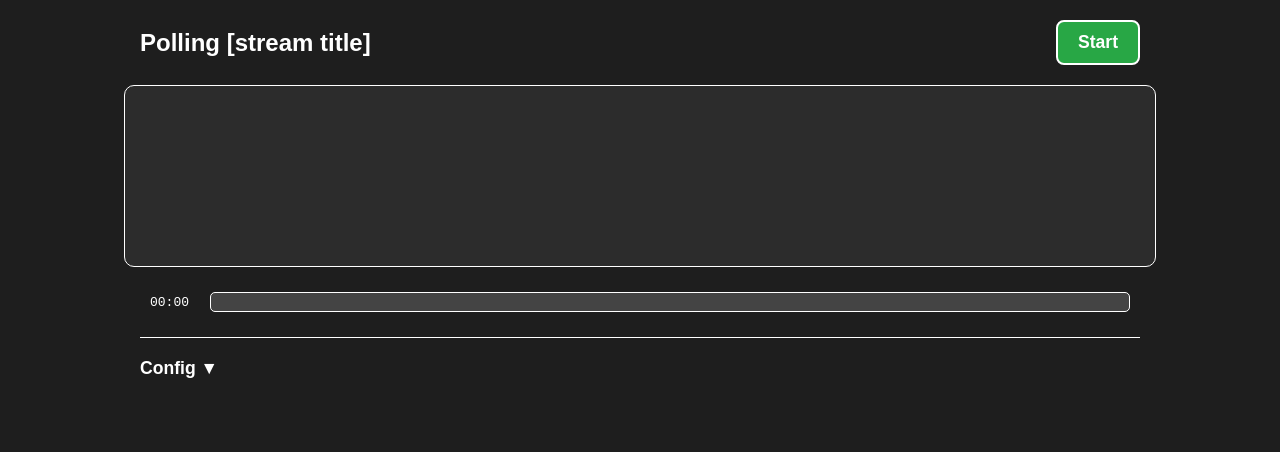
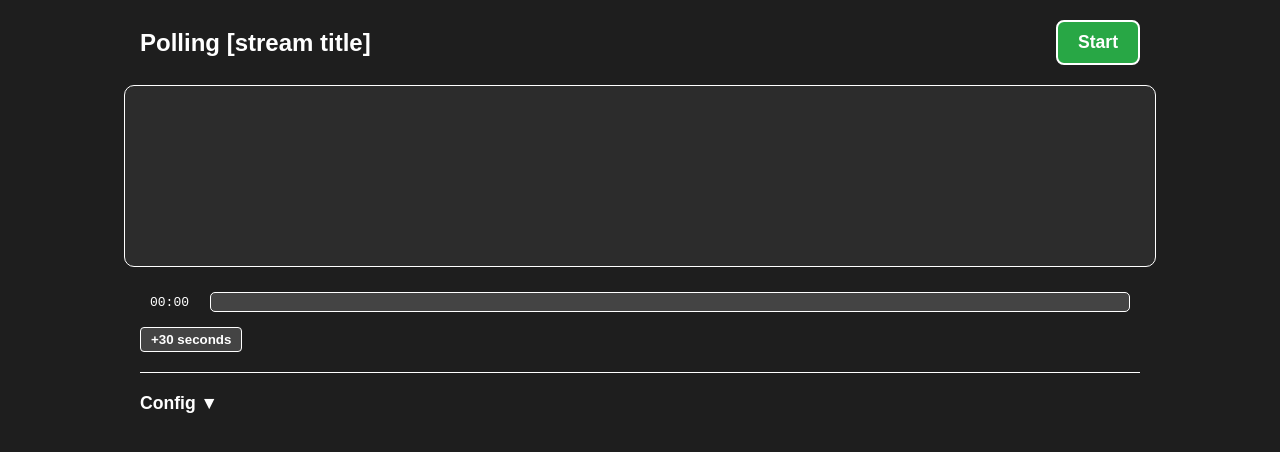
Before and after one commit to Sigilus0/RunePoll, a website: page public/index.html in a window 1280 px wide. Drawn offline with Linux system fonts and the light colour scheme; no server answers.

Commit message:
Add extend poll button

```diff
--- a/public/index.html
+++ b/public/index.html
@@ -25,6 +25,9 @@
     <div id="poll-timer-bar">
       <div id="poll-timer-fill"></div>
     </div>
+  </div>
+  <div id="extend-timer-wrapper">
+    <button id="extendTimerBtn">+30 seconds</button>
   </div>
 </div>
 
--- a/public/main.js
+++ b/public/main.js
@@ -18,6 +18,8 @@ const quotaDisplay = document.getElementById('quotaDisplay');
 const timerBar = document.getElementById('poll-timer-fill');
 const timerText = document.getElementById('poll-timer-text');
 const overrideBtn = document.getElementById('overrideBtn');
+const extendTimerBtn = document.getElementById('extendTimerBtn');
+
 
 const supportedEmotes = new Set([
     'runieBUGGY',
@@ -433,3 +435,10 @@ function updateTimerBar() {
         clearInterval(timerInterval);
     }
 }
+
+extendTimerBtn.addEventListener('click', () => {
+    if (!pollingActive) return;
+
+    stopTime = new Date(stopTime.getTime() + 30000);
+    updateTimerBar();
+});
--- a/public/style.css
+++ b/public/style.css
@@ -123,7 +123,7 @@ body {
     gap: 10px;
     padding: 5px 10px;
     margin-top: 10px;
-    margin-bottom: 20px;
+    margin-bottom: 10px;
 }
 
 #poll-timer-bar {
@@ -152,3 +152,19 @@ body {
     max-width: 1000px;
     margin: 0 auto;
 }
+
+#extend-timer-wrapper {
+    margin-top: 10px;
+    margin-bottom: 20px;
+    text-align: left;
+}
+
+#extendTimerBtn {
+    padding: 4px 10px;
+    background-color: #444;
+    color: white;
+    font-weight: bold;
+    border: 1px solid white;
+    border-radius: 4px;
+    cursor: pointer;
+}
```
